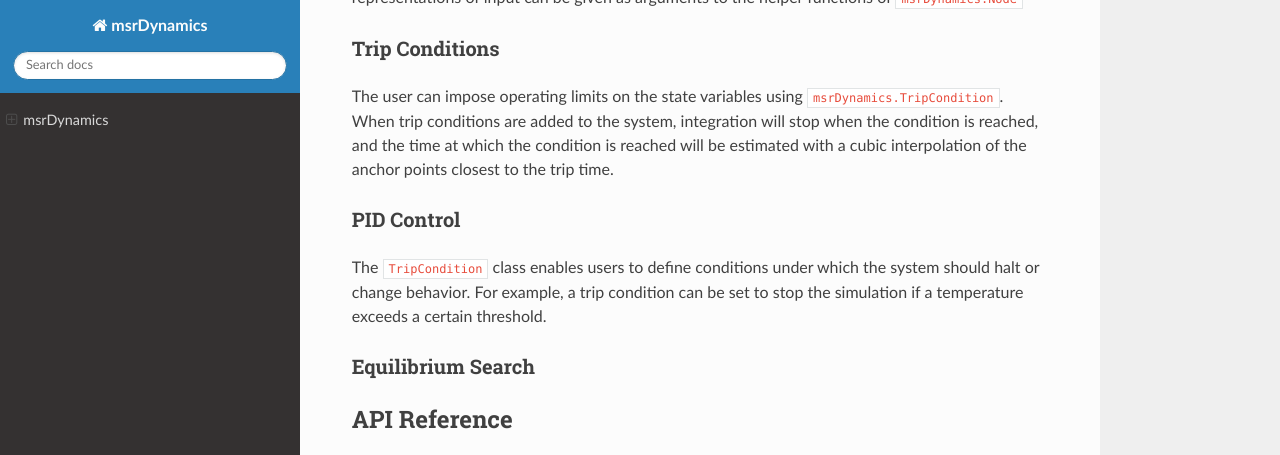
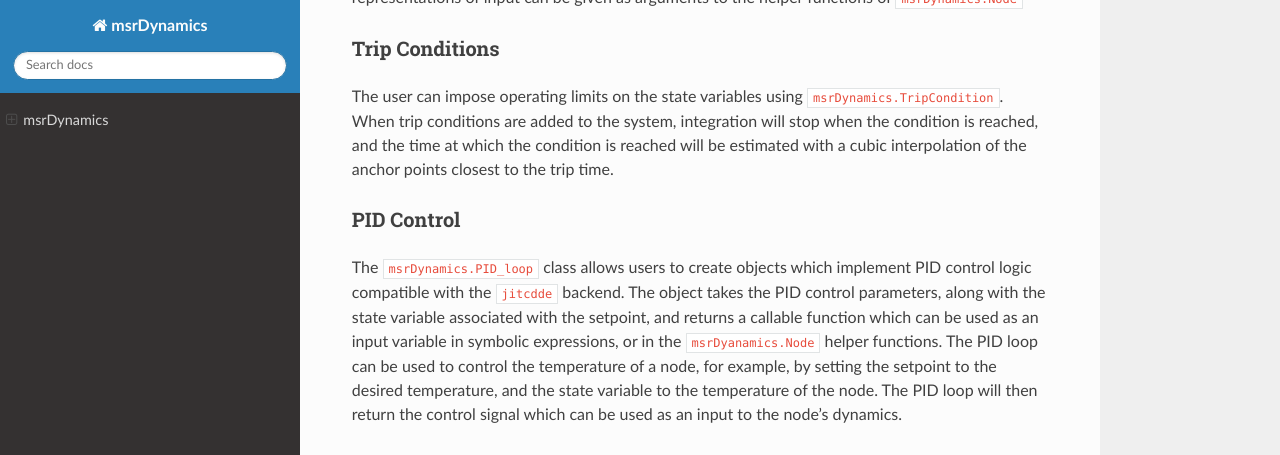
Before and after one commit to LukeLabrie/msrDynamics, a Sphinx documentation site: the page built from docs/index.rst, in a window 1280 px wide and 900 px high, scrolled down 4127 px, cut to the strip 0-455 px from the top of the window. Built offline with Sphinx 7.4.7 and the Read the Docs theme 3.1.0, drawn with Linux system fonts in a browser that asks for light colours.

Commit message:
documentation updates, and removal of dead code

```diff
--- a/docs/index.rst
+++ b/docs/index.rst
@@ -188,7 +188,12 @@ interpolation of the anchor points closest to the trip time.
 
 PID Control
 ^^^^^^^^^^^^^^^^
-The ``TripCondition`` class enables users to define conditions under which the system should halt or change behavior. For example, a trip condition can be set to stop the simulation if a temperature exceeds a certain threshold.
+The ``msrDynamics.PID_loop`` class allows users to create objects which implement PID control logic compatible with the
+``jitcdde`` backend. The object takes the PID control parameters, along with the state variable associated with the
+setpoint, and returns a callable function which can be used as an input variable in symbolic expressions, or in the
+``msrDyanamics.Node`` helper functions. The PID loop can be used to control the temperature of a node, for example,
+by setting the setpoint to the desired temperature, and the state variable to the temperature of the node.
+The PID loop will then return the control signal which can be used as an input to the node's dynamics.
 
 Equilibrium Search
 ^^^^^^^^^^^^^^^^^^
```
Also changed, not shown: 1 other file.
